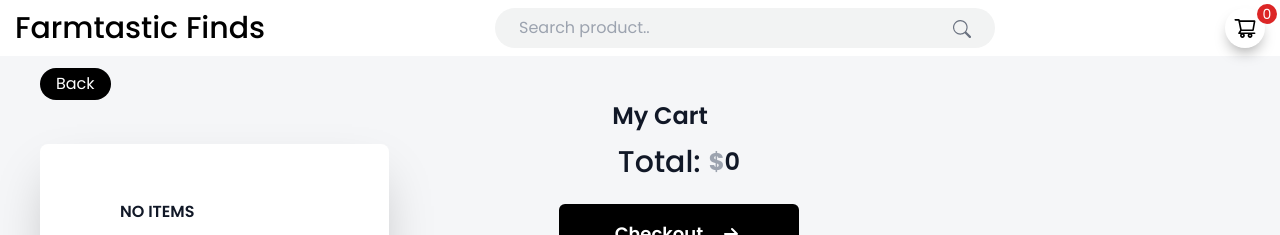
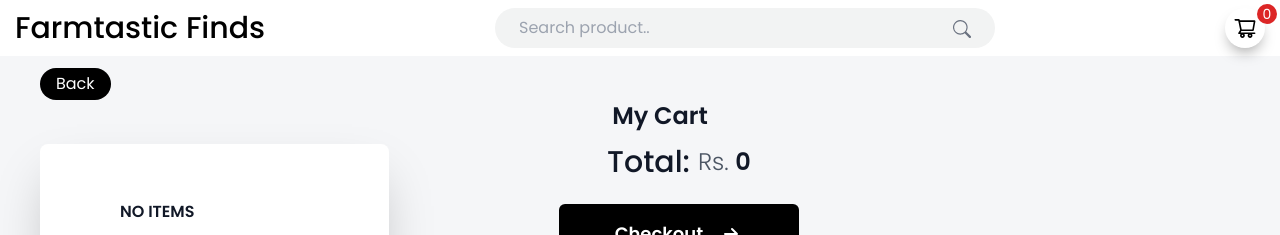
Before and after one commit to Apsan1/Farmtastic-Finds-L5CG10, a React (Vite) app in the folder frontend/vite-project/: page /cart in a window 1280 px wide. Shown: the top 235 px of the page. Built offline with nearby package versions, Linux system fonts and the light colour scheme.

Commit message:
Fix⚒️: Update currency display to use "Rs" instead of "$"

```diff
--- a/frontend/vite-project/src/cart.jsx
+++ b/frontend/vite-project/src/cart.jsx
@@ -52,7 +52,7 @@ const Cart = () => {
       <div className="flex items-center justify-center flex-row">
         <p className="text-3xl font-medium text-gray-900">Total: </p>
         <p className="ml-2 text-2xl font-semibold text-gray-900">
-          <span className="text-s font-bold text-gray-400">$</span>
+          <span className="text-s font-light text-gray-600">Rs. </span>
           {total}
         </p>
       </div>
--- a/frontend/vite-project/src/components/CartCard.jsx
+++ b/frontend/vite-project/src/components/CartCard.jsx
@@ -47,7 +47,7 @@ const CartCard = () => {
                     {product.name}
                   </p>
                   <p className="mx-0 mt-1 mb-0 text-xl font-light text-gray-900">
-                    ${product.price}
+                    Rs. {product.price}
                   </p>
                   <p className="mx-0 mt-1 mb-0 text-base font-base text-gray-900">
                     Quantity: {product.totalQuantity}
--- a/frontend/vite-project/src/components/ProductCard.jsx
+++ b/frontend/vite-project/src/components/ProductCard.jsx
@@ -66,7 +66,7 @@ function ProductCard(props) {
           <AiFillStar />
           <AiOutlineStar />
         </div> */}
-        <h3 className="text-md font-semibold text-black-600">{price}</h3>
+        <h3 className="text-md font-semibold text-black-600">Rs {price}</h3>
         <h3 className="font-base text-md w-50 text-gray-500">{name}</h3>
         <div className="flex flex-row items-center justify-end">
           {/* Quantity Buttons */}
```
